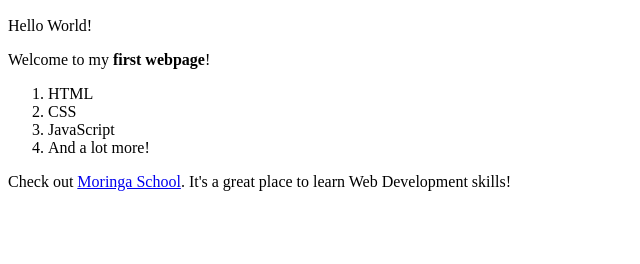
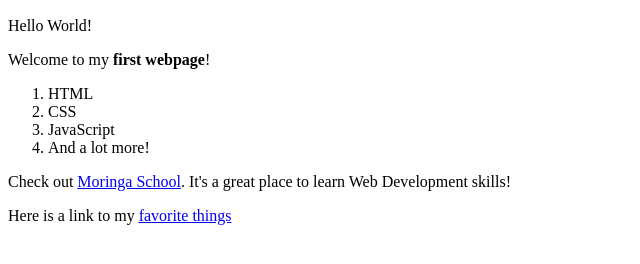
Before and after one commit to hamida-mstafa/my-first-webpage, a plain HTML site: page my-first-webpage.html in a window 1280 px wide. Shown: the part 110-374 px from the top of the page, without its empty margins (0-640 px from the left). Drawn offline with Linux system fonts and the light colour scheme.

Commit message:
add another link

```diff
--- a/my-first-webpage.html
+++ b/my-first-webpage.html
@@ -16,5 +16,6 @@
       <li>And a lot more!</li>
     </ol>
     <p>Check out <a href="http://moringaschool.com/">Moringa School</a>. It's a great place to learn Web Development skills!</p>
+    <p>Here is a link to my <a href="my-favorite-things.html">favorite things</a></p>
   </body>
 </html>
```
